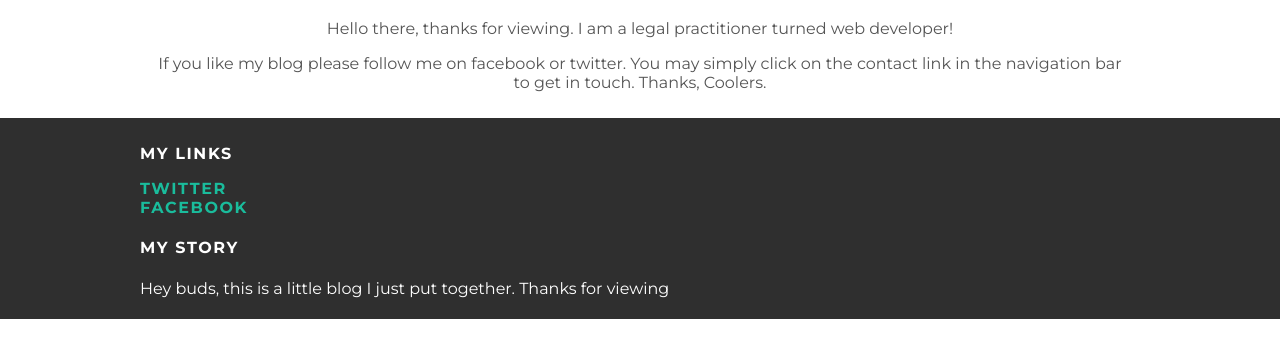
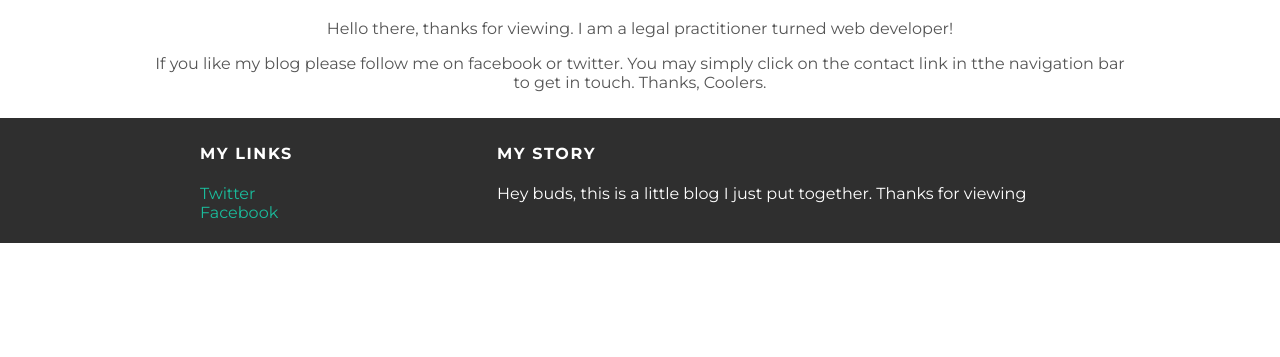
Before and after one commit to wcoolers/myblog, a plain HTML site: page about.html in a window 1280 px wide. Shown: the part 287-644 px from the top of the page. Drawn offline with Linux system fonts and the light colour scheme.

Commit message:
Update about.html

```diff
--- a/about.html
+++ b/about.html
@@ -25,23 +25,23 @@
             <p>Hello there, thanks for viewing. I am a legal practitioner
               turned web developer!</p>
             <p>If you like my blog please follow me on facebook or twitter.
-               You may simply click on the contact link in the navigation bar
+               You may simply click on the contact link in tthe navigation bar
                 to get in touch. Thanks, Coolers.</p>
           </div>
         </div>
       </div>
     </div>
     <div id="footer">
-      <div class="container">
-        <div class="column">
-          <h4>My Links</>
+      <div>
+        <div class="columnA">
+          <h4>My Links</h4>
           <p>
             <a href="https://twitter.com/khentebe" target="_blank">Twitter</a>
             <br>
             <a href="https://facebook.com/candy.coolers.5" target="_blank">Facebook</a>
           </p>
         </div>
-        <div class="column">
+        <div class="columnB">
           <h4>My Story</h4>
           <p>Hey buds, this is a little blog I just put together. Thanks for viewing</p>
         </div>
```
